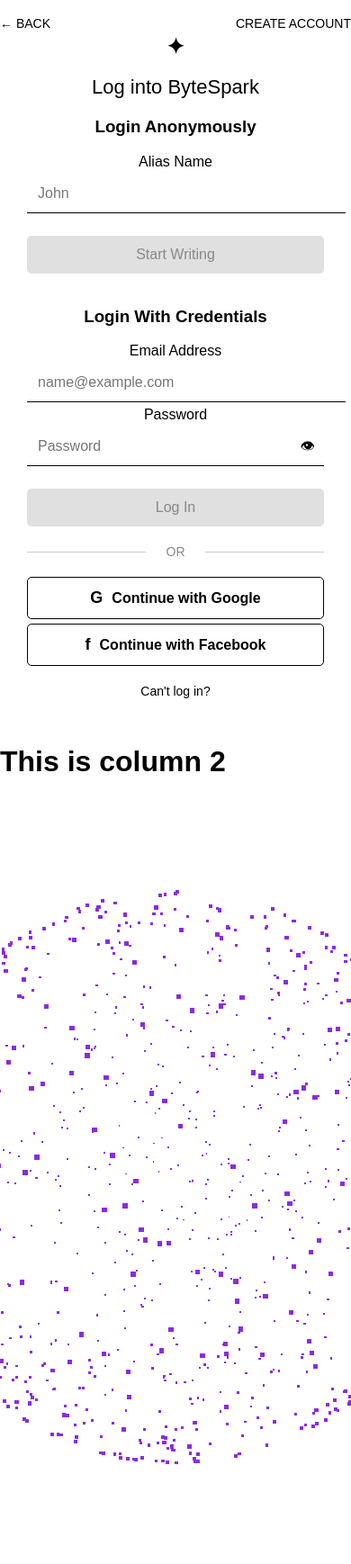
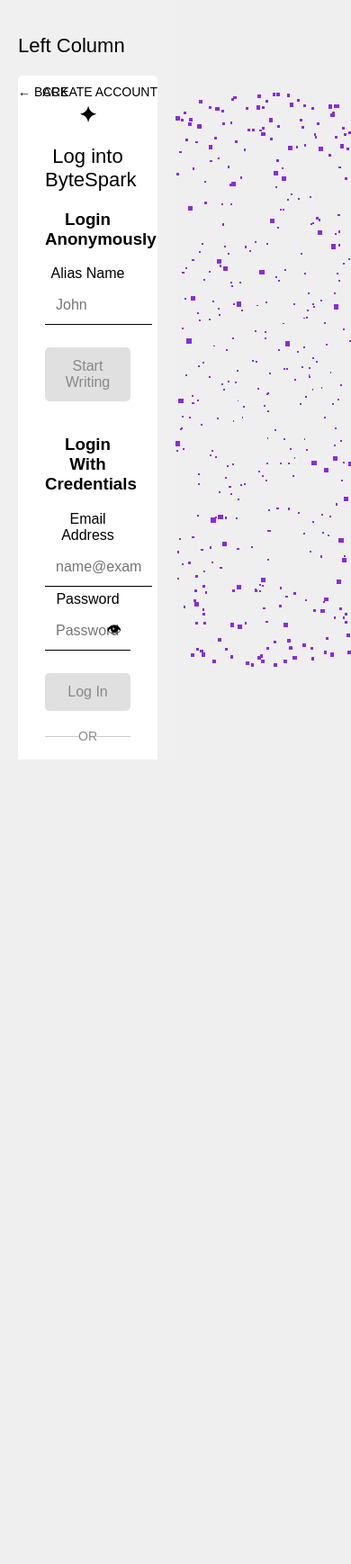
Before and after one commit to shantanu-collab/blog-project, a FastAPI app: page /login-page in a window 390 px wide. Shown: the whole page at 90% size. After the commit the page ends 844 px from the top, so only its background shows below. Run offline with FastAPI, Linux system fonts and the light colour scheme.

Commit message:
login page commit

```diff
--- a/static/js/login-page.js
+++ b/static/js/login-page.js
@@ -7,19 +7,26 @@ function togglePassword() {
     }
 }
 
-
 let scene, camera, renderer, particles;
 
-function init() {
+function initThreeJS() {
+    // Create the Three.js scene
     scene = new THREE.Scene();
-    scene.background = new THREE.Color(0xffffff);
-    camera = new THREE.PerspectiveCamera(75, window.innerWidth / window.innerHeight, 0.1, 1000);
+    scene.background = null; // Keep background transparent
+
+    // Set up the camera
+    let container = document.querySelector(".ambience");
+    let width = container.clientWidth;
+    let height = container.clientHeight;
+    camera = new THREE.PerspectiveCamera(75, width / height, 0.1, 1000);
     camera.position.z = 3;
 
-    renderer = new THREE.WebGLRenderer();
-    renderer.setSize(window.innerWidth, window.innerHeight);
-    $('.ambience').append(renderer.domElement);
+    // WebGL Renderer with transparent background
+    renderer = new THREE.WebGLRenderer({ alpha: true });
+    renderer.setSize(width, height);
+    container.appendChild(renderer.domElement);
 
+    // Particle setup
     const particleGeometry = new THREE.BufferGeometry();
     const particleCount = 1000;
     const positions = new Float32Array(particleCount * 3);
@@ -34,8 +41,8 @@ function init() {
         positions[i + 2] = r * Math.cos(phi);
     }
 
-    particleGeometry.setAttribute('position', new THREE.BufferAttribute(positions, 3));
-    const particleMaterial = new THREE.PointsMaterial({ color: "#8A2BE2", size: 0.02 }); // Neon Green
+    particleGeometry.setAttribute("position", new THREE.BufferAttribute(positions, 3));
+    const particleMaterial = new THREE.PointsMaterial({ color: "#8A2BE2", size: 0.02 }); // Neon Purple
     particles = new THREE.Points(particleGeometry, particleMaterial);
     scene.add(particles);
 
@@ -48,13 +55,17 @@ function animate() {
     renderer.render(scene, camera);
 }
 
-window.addEventListener('resize', () => {
-    renderer.setSize(window.innerWidth, window.innerHeight);
-    camera.aspect = window.innerWidth / window.innerHeight;
+// Handle window resizing
+window.addEventListener("resize", () => {
+    let container = document.querySelector(".ambience");
+    let newWidth = container.clientWidth;
+    let newHeight = container.clientHeight;
+    renderer.setSize(newWidth, newHeight);
+    camera.aspect = newWidth / newHeight;
     camera.updateProjectionMatrix();
 });
 
-
+// Initialize Three.js when the page loads
 window.onload = function () {
-    init();
+    initThreeJS();
 };
--- a/static/login-page.css
+++ b/static/login-page.css
@@ -1,18 +1,45 @@
-body {
-    font-family: Arial, sans-serif;
+/* Reset margin and padding */
+body, html {
+    margin: 0;
+    padding: 0;
+    height: 100%;
+    overflow: hidden;
+}
+
+/* Container for two-column layout */
+.container {
     display: flex;
-    justify-content: center;
-    align-items: center;
+    width: 100%;
+    height: 100vh;
+}
 
-    background-color: #fff;
+/* Left column styles */
+.left-column {
+    width: 50%; /* Adjust as needed */
+    background-color: #f0f0f0;
+    padding: 20px;
+    box-sizing: border-box;
+}
 
+/* Right column styles */
+.right-column {
+    width: 70%; /* Adjust as needed */
+    position: relative;
+    overflow: hidden;
 }
-.container {
-    text-align: center;
+
+/* Ensure the canvas covers the right column */
+canvas {
+    display: block;
+    position: absolute;
+    background: #00000008;
+    top: 0;
+    left: 0;
     width: 100%;
-    max-width: 450px;
-    position: relative;
+    height: 100%;
 }
+
+
 .back {
     position: absolute;
     left: 0;
@@ -139,3 +166,18 @@ input {
     text-decoration: none;
     margin-top: 20px;
 }
+
+.container-left {
+    text-align: center;
+    width: 100%;
+    position: relative;
+}
+
+
+body {
+    font-family: Arial, sans-serif;
+    display: flex;
+    justify-content: center;
+    align-items: center;
+    background-color: #fff;
+}
--- a/static/template-styles.css
+++ b/static/template-styles.css
@@ -3,9 +3,13 @@ body {
     font-family: 'Georgia', serif;
     margin: 0;
     padding: 0;
-    background-color: #FAF8F5;
+    background-color: white;
     color: #000;
 }
+
+
+
+
 
 /* Header styles */
 header {
--- a/templates/login-page.html
+++ b/templates/login-page.html
@@ -1,4 +1,4 @@
-<!DOCTYPE html>
+<!-- <!DOCTYPE html>
 <html lang="en">
 <head>
     <meta charset="UTF-8">
@@ -50,4 +50,56 @@
 
 
 </body>
+</html> -->
+<!DOCTYPE html>
+<html lang="en">
+<head>
+    <meta charset="UTF-8">
+    <meta name="viewport" content="width=device-width, initial-scale=1.0">
+    <title>Two Column Layout with Three.js</title>
+    <link rel="stylesheet" href="/static/login-page.css">
+</head>
+<body>
+    <div class="container">
+        <div class="left-column">
+            <h2>Left Column</h2>
+            <div class="container-left">
+                <a href="#" class="back">&larr; BACK</a>
+                <div class="login-box">
+                    <div class="logo">&#x2726;</div>
+                    <h2>Log into ByteSpark</h2>
+                    <form>
+                        <h3>Login Anonymously</h3>
+                        <label>Alias Name</label>
+                        <input type="text" placeholder="John">
+                        <button type="submit" class="annon-login login-btn">Start Writing</button>
+                        <br>
+                        <br>
+                        <h3>Login With Credentials</h3>
+                        <label>Email Address</label>
+                        <input type="email" placeholder="name@example.com">
+                        <label>Password</label>
+                        <div class="password-wrapper">
+                            <input type="password" id="password" placeholder="Password">
+                            <span class="toggle-password" onclick="togglePassword()">&#128065;</span>
+                        </div>
+                        <button type="submit" class="login-btn" disabled>Log In</button>
+                    </form>
+                    <div class="separator">OR</div>
+                    <button class="social-btn google">Continue with Google</button>
+                    <button class="social-btn facebook">Continue with Facebook</button>
+                    <a href="#" class="cant-login">Can't log in?</a>
+                </div>
+                <a href="#" class="create-account">CREATE ACCOUNT</a>
+            </div>
+            <p>This is where you can place content like text, links, or a menu.</p>
+        </div>
+        <div class="right-column ambience">
+            <canvas></canvas>
+        </div>
+    </div>
+
+    <script src="https://cdnjs.cloudflare.com/ajax/libs/three.js/r128/three.min.js"></script>
+    <script src="/static/js/login-page.js"></script>
+</body>
 </html>
```
